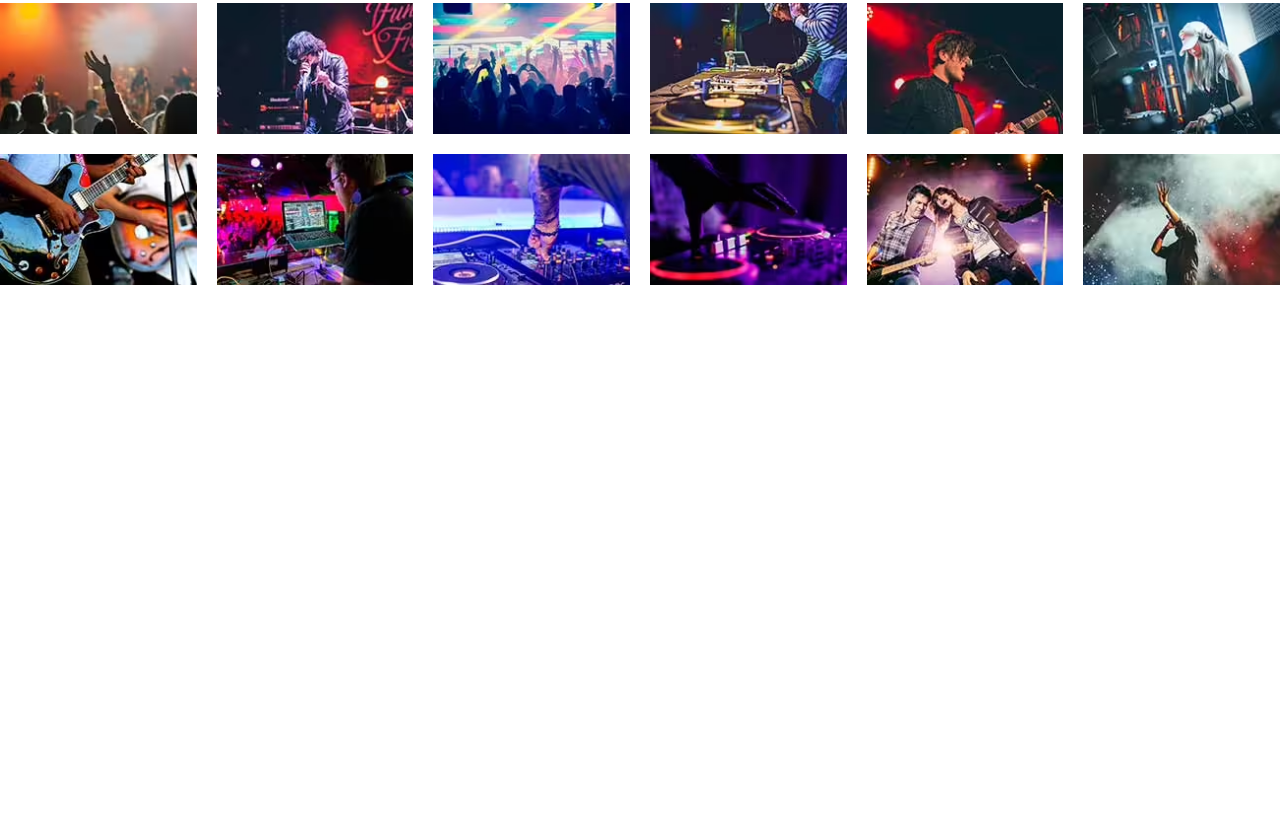
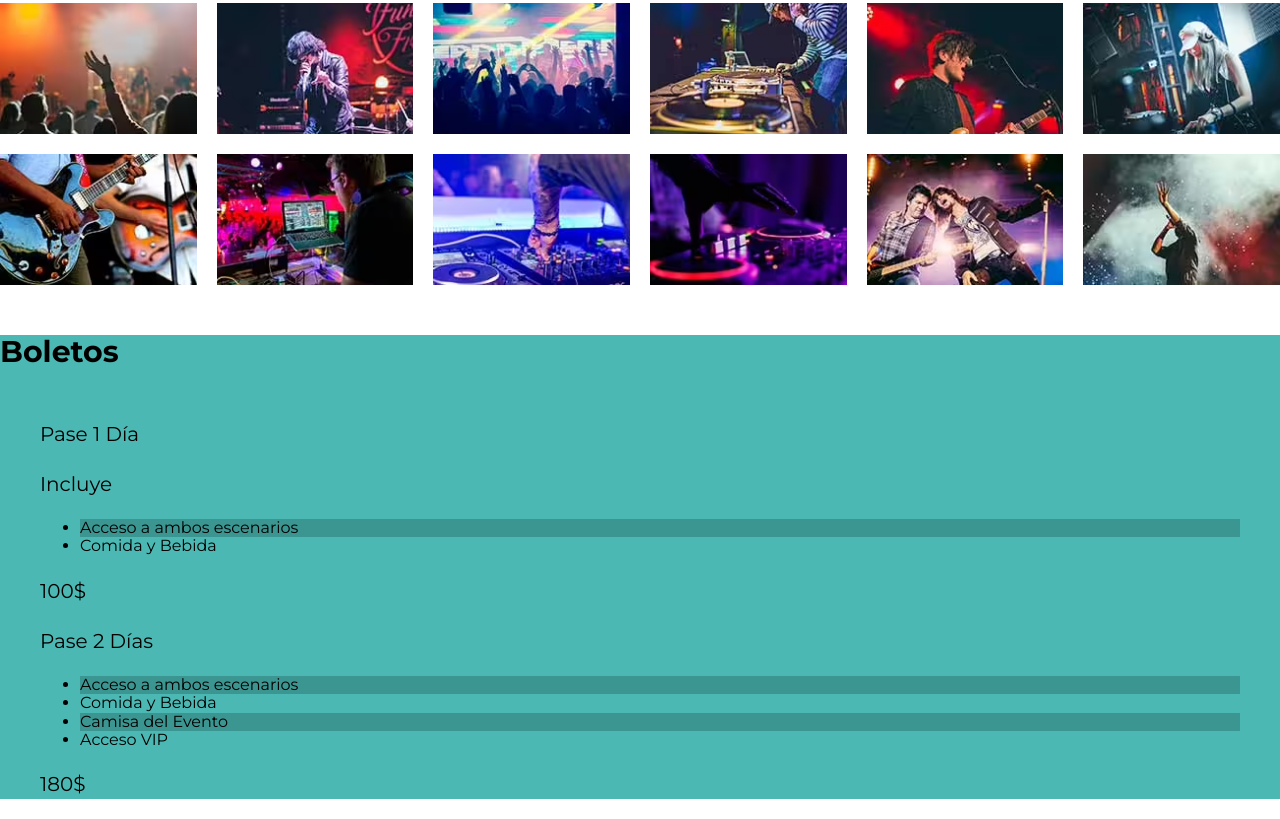
Before and after one commit to bernabep/FestivalMusica_inicio, a website: page index.html in a window 1280 px wide. Shown: the part 2976-3795 px from the top of the page. Before the commit the page ends 3311 px from the top, so only its background shows below. Drawn offline with Linux system fonts and the light colour scheme.

Commit message:
201. Creando la sección de Boletos

```diff
--- a/index.html
+++ b/index.html
@@ -146,5 +146,46 @@
       <script src="build/js/app.js"></script>
     </section>
 
+    <section class="boletos bg-verde">
+      <h3>
+        Boletos
+      </h3>
+      <div class="contenedor contenedor-boletos">
+        <div class="basico pase">
+          <p>Pase 1 Día</p>
+          <header class="pase-header">
+            <p>Incluye</p>
+          </header>
+          <div class="pase-body">
+            <ul>
+              <li>Acceso a ambos escenarios</li>
+              <li>Comida y Bebida</li>
+            </ul>
+
+          </div>
+          <footer class="pase-footer">
+            <p>100$</p>
+          </footer>
+        </div>
+        <div class="Premium pase">
+          <p>Pase 2 Días</p>
+        </header>
+        <div class="pase-body">
+          <ul>
+            <li>Acceso a ambos escenarios</li>
+            <li>Comida y Bebida</li>
+            <li>Camisa del Evento</li>
+            <li>Acceso VIP</li>
+          </ul>
+
+        </div>
+        <footer class="pase-footer">
+          <p>180$</p>
+        </footer>
+
+        </div>
+
+      </div>
+    </section>
   </body>
 </html>
```
